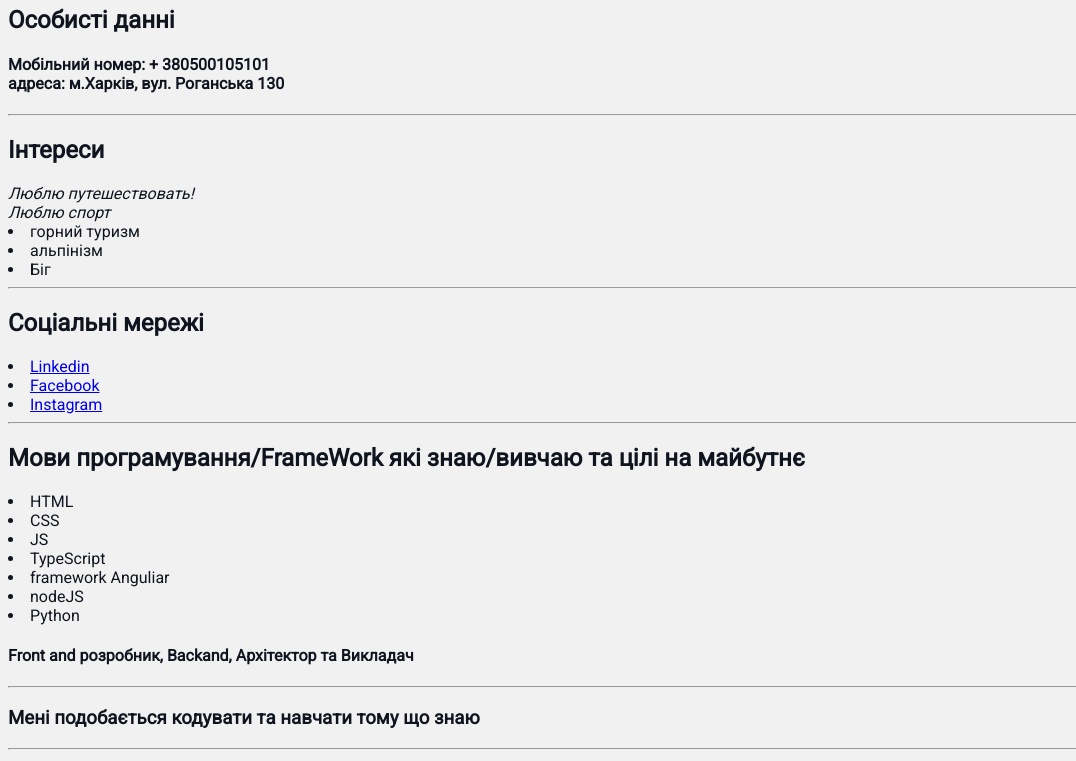
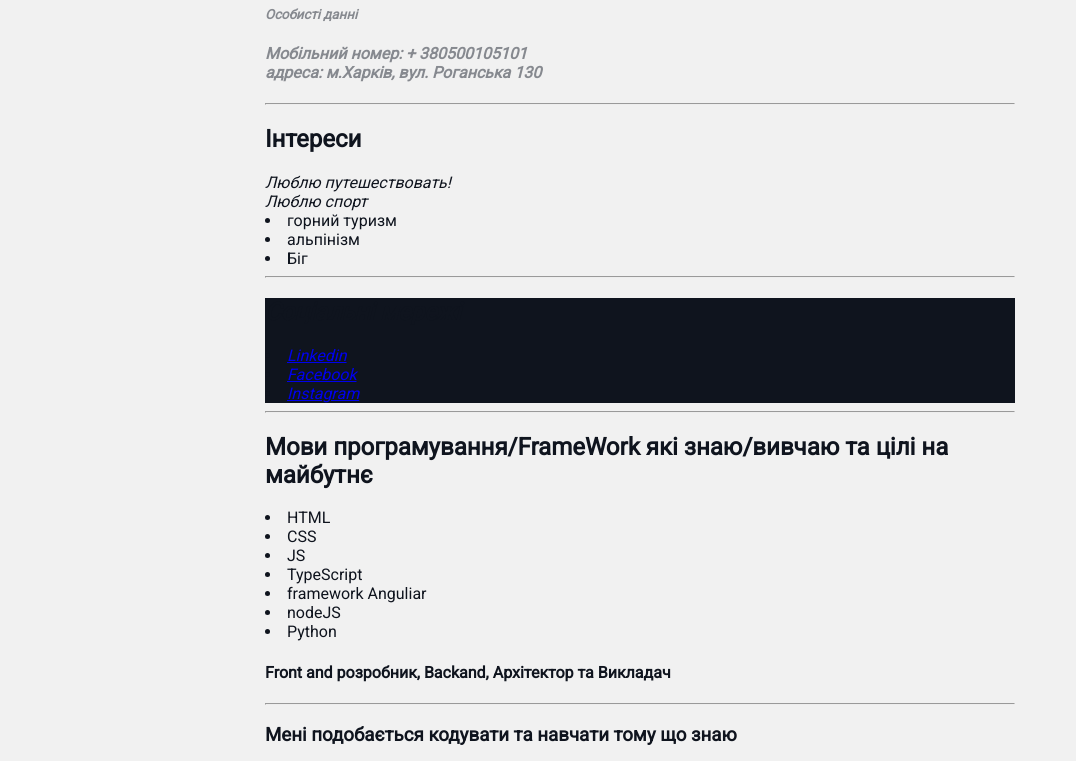
Before and after one commit to PrudnikovVetal/Prudnikov-cv, a plain HTML site: page index.html in a window 1280 px wide. Shown: the part 263-1024 px from the top of the page, without its empty margins (0-1076 px from the left). Drawn offline with Linux system fonts and the light colour scheme.

Commit message:
div lesson

```diff
--- a/index.html
+++ b/index.html
@@ -8,16 +8,17 @@
     <link rel="stylesheet" href="styles.css">
   </head>
   <body>
-
+    <div class="conteiner">
     <div class="info">
         <img src="avatar.JPG"  alt="тут моя фото"
         class="avatar"/>
         <h1>Prudnikov Vitalii</h1>
-        </tr>
-        <h2>Особисті данні</h2>
+        <h5>
+        <p> Особисті данні </p>
+        </h5>
         <h4>
-        Мобільний номер:  + 380500105101 <br>
-        адреса: м.Харків, вул. Роганська 130
+        <p> Мобільний номер:  + 380500105101 <br>
+          адреса: м.Харків, вул. Роганська 130 </p>
         </h4>
     </div>
     <hr/>
@@ -34,6 +35,7 @@
           <li>Біг</li>
 
           <hr />
+      <div class="social">
           <h2>Соціальні мережі</h2>
           <ur>
             <li>
@@ -48,6 +50,7 @@
                 target ="_blank" >Instagram</a>
             </li>
         </uг>
+      </div>
         <hr/>
         <h2>
             Мови програмування/FrameWork які знаю/вивчаю та цілі на майбутнє
@@ -164,5 +167,6 @@ Target
             <input type="submit"value="Звязатись">
 
         </form>
+      </div>
     </body>
 </html>
--- a/styles.css
+++ b/styles.css
@@ -7,15 +7,26 @@ body {
   font-family: 'Roboto', sans-serif;
 }
 
+.info p {
+  color: #86898f;
+  margin: 0%;
+  font-style: italic;
+  font-weight: bold;
+}
 .avatar {
   width: 176px;
   border-radius: 50%;
   box-shadow: 4px 4px 14px rgb(40, 41, 40);
 }
+.social {
+  font-style: italic;
+  background: #0f141e;
+}
 
-.info p {
-  color: #420c0f;
-  margin: 0%;
-  font-style: unset;
-  font-weight: bold;
+/*box model */
+
+.conteiner {
+  width: auto;
+  max-width: 750px;
+  margin: auto;
 }
```
Lines whose indentation alone changed are shown as unchanged.
